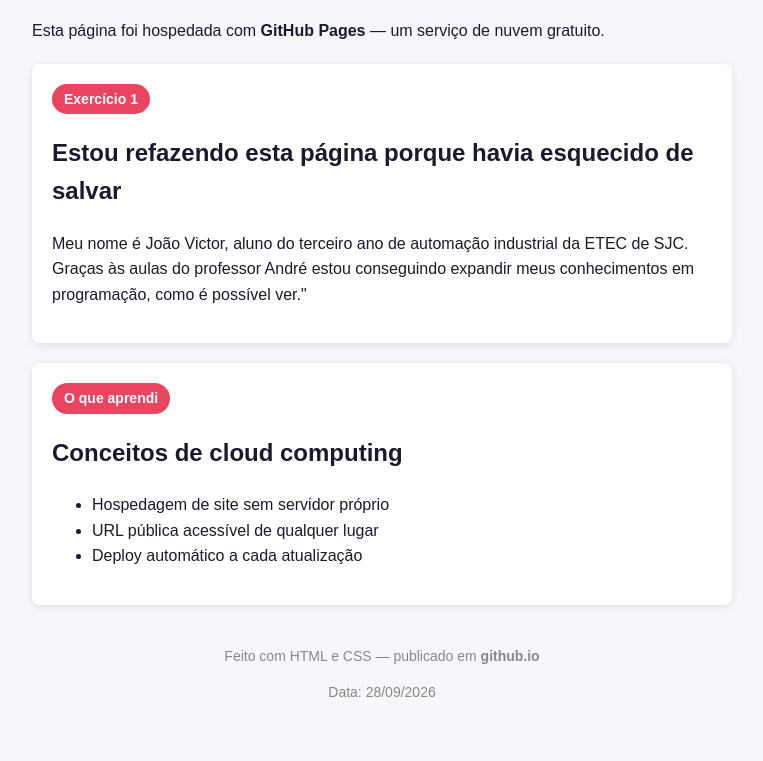
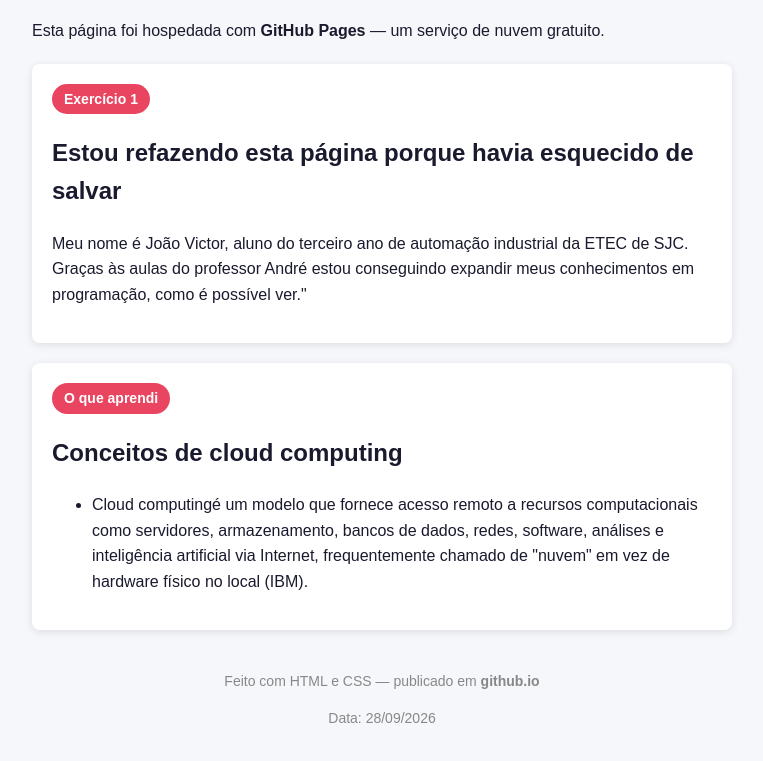
Before and after one commit to joaovictor197/refazendo, a plain HTML site: page index.html in a window 1280 px wide. Shown: the part 129-890 px from the top of the page, without its empty margins (258-1021 px from the left). Drawn offline with Linux system fonts and the light colour scheme.

Commit message:
Replace list items with cloud computing definition

```diff
--- a/index.html
+++ b/index.html
@@ -59,9 +59,7 @@
         <span class="badge">O que aprendi</span>
         <h2>Conceitos de cloud computing</h2>
         <ul>
-            <li>Hospedagem de site sem servidor próprio</li>
-            <li>URL pública acessível de qualquer lugar</li>
-            <li>Deploy automático a cada atualização</li>
+            <li>Cloud computingé um modelo que fornece acesso remoto a recursos computacionais como servidores, armazenamento, bancos de dados, redes, software, análises e inteligência artificial via Internet, frequentemente chamado de "nuvem" em vez de hardware físico no local (IBM).</li>
         </ul>
     </div>
 
```
